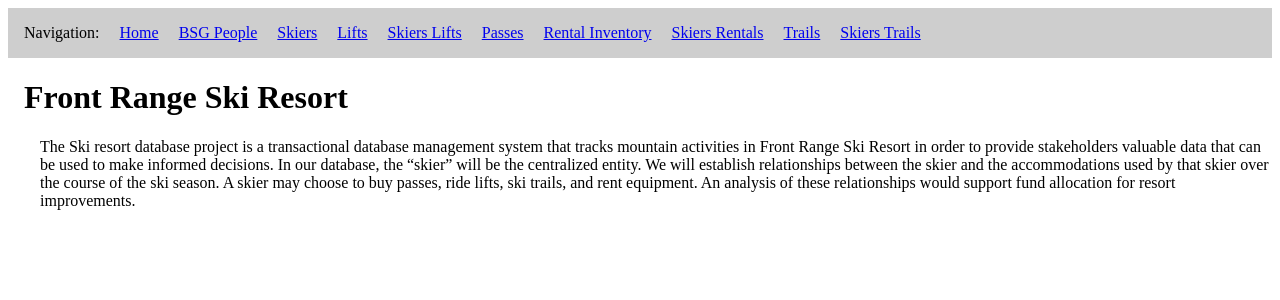
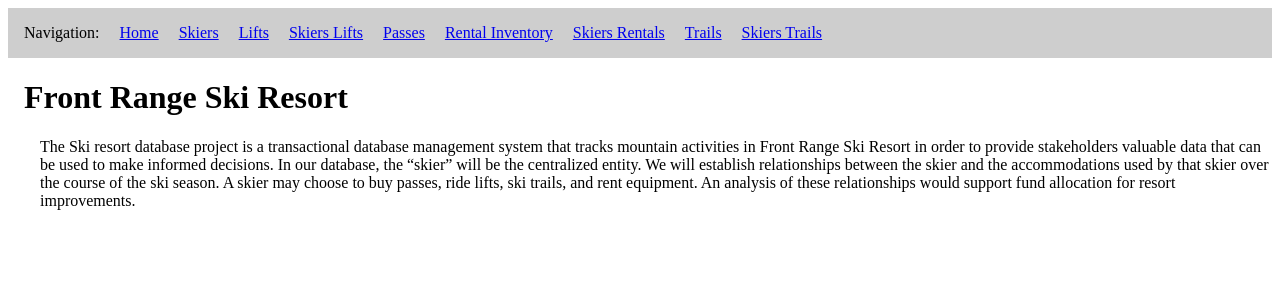
Before and after one commit to greemich-bot/FrontRange, a Flask app: page / in a window 1280 px wide. Shown: the top 300 px of the page. Run offline with Flask 3, Linux system fonts and the light colour scheme; some libraries are stand-ins or nearby versions.

Commit message:
updated nav

```diff
--- a/templates/main.j2
+++ b/templates/main.j2
@@ -9,7 +9,6 @@
     <nav>
         Navigation:
         <a href="/">Home</a>
-        <a href="/bsg-people">BSG People</a>
         <a href="/skiers">Skiers</a>
         <a href="/lifts">Lifts</a>
         <a href="/skierslifts">Skiers Lifts</a>
```
